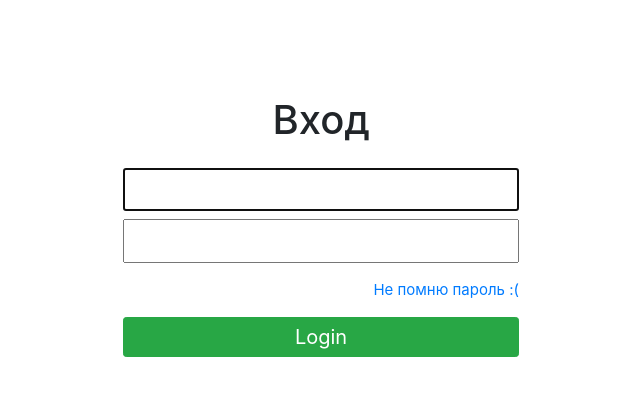
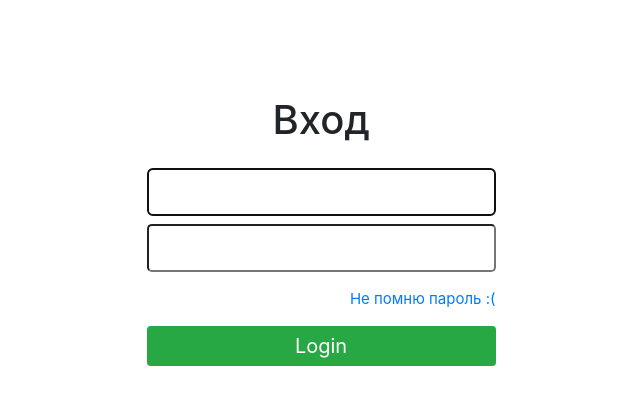
Before and after one commit to Zefordd/Calculator, a Python web app: template templates/auth/login.html in a window 1280 px wide. Shown: the part 70-475 px from the top of the page, without its empty margins (319-959 px from the left). Run offline with Jinja, Linux system fonts and the light colour scheme; the template is opened without the code that fills it, so the values that code supplies are empty.

```diff
--- a/templates/auth/login.html
+++ b/templates/auth/login.html
@@ -15,11 +15,11 @@
             </div>
 
             <div class="row pt-3 justify-content-center">
-                <input id="login" name="login" type="text" value="" autofocus>
+                <input class="form-control-lg" id="login" name="login" type="text" value="" autofocus>
             </div>
 
             <div class="row pt-2 justify-content-center">
-                <input id="password" name="password" type="password" value="">
+                <input class="form-control-lg" id="password" name="password" type="password" value="">
             </div>
 
             <div class="row pt-3 justify-content-end">
```
Also changed, not shown: 1 other file.
